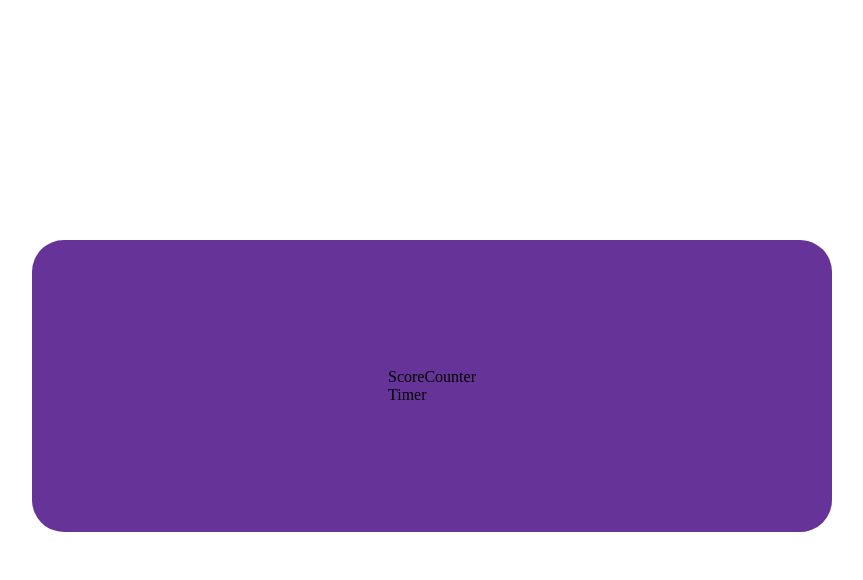
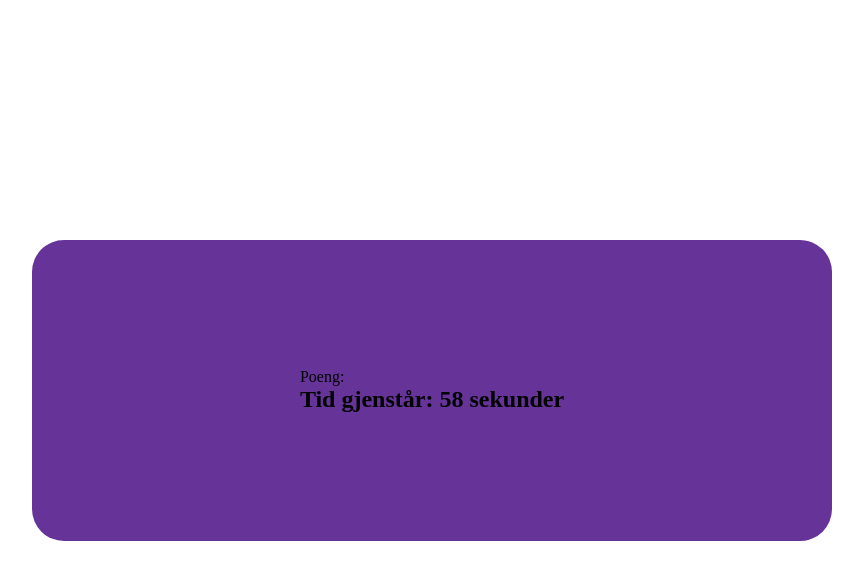
Before and after one commit to siments-gif/Speed-game, a React (Vite) app: page / in a window 1280 px wide. Both pictures are taken after a click on the button "Start spill". Shown: the top 580 px of the page, without its empty margins (208-1071 px from the left). Built offline with nearby package versions, Linux system fonts and the light colour scheme.

Commit message:
Added timer functionality with intervals and showing time on screen. Added a little score div with props for later that will show score

```diff
--- a/src/App.jsx
+++ b/src/App.jsx
@@ -4,6 +4,10 @@ import GameBoard from './components/gameBoard/gameBoard'
 
 function App() {
   const [showBoard, setShowBoard] = useState(false)
+
+  const endGame = () => {
+    setShowBoard(false)
+  }
   return (
     <>
     {showBoard ? (
--- a/src/components/scoreCounter/ScoreCounter.jsx
+++ b/src/components/scoreCounter/ScoreCounter.jsx
@@ -1,9 +1,10 @@
+/* eslint-disable react/prop-types */
 /* eslint-disable no-unused-vars */
 import React from 'react'
 
-const ScoreCounter = () => {
+const ScoreCounter = ({ score }) => {
   return (
-    <div>ScoreCounter</div>
+    <div>Poeng: {score}</div>
   )
 }
 
--- a/src/components/timer/Timer.jsx
+++ b/src/components/timer/Timer.jsx
@@ -1,9 +1,20 @@
-/* eslint-disable no-unused-vars */
-import React from 'react'
+import React, { useState, useEffect } from 'react'
 
 const Timer = () => {
+    const [time, setTime] = useState(60);
+
+    useEffect(() => {
+        if(time > 0){
+            const timerId = setInterval(() => {
+                setTime(prevTime => prevTime - 1)
+            }, 1000);
+            return () => clearInterval(timerId)
+        }
+    }, [time])
   return (
-    <div>Timer</div>
+    <div>
+        <h2>Tid gjenstår: {time} sekunder</h2>
+    </div>
   )
 }
 
```
